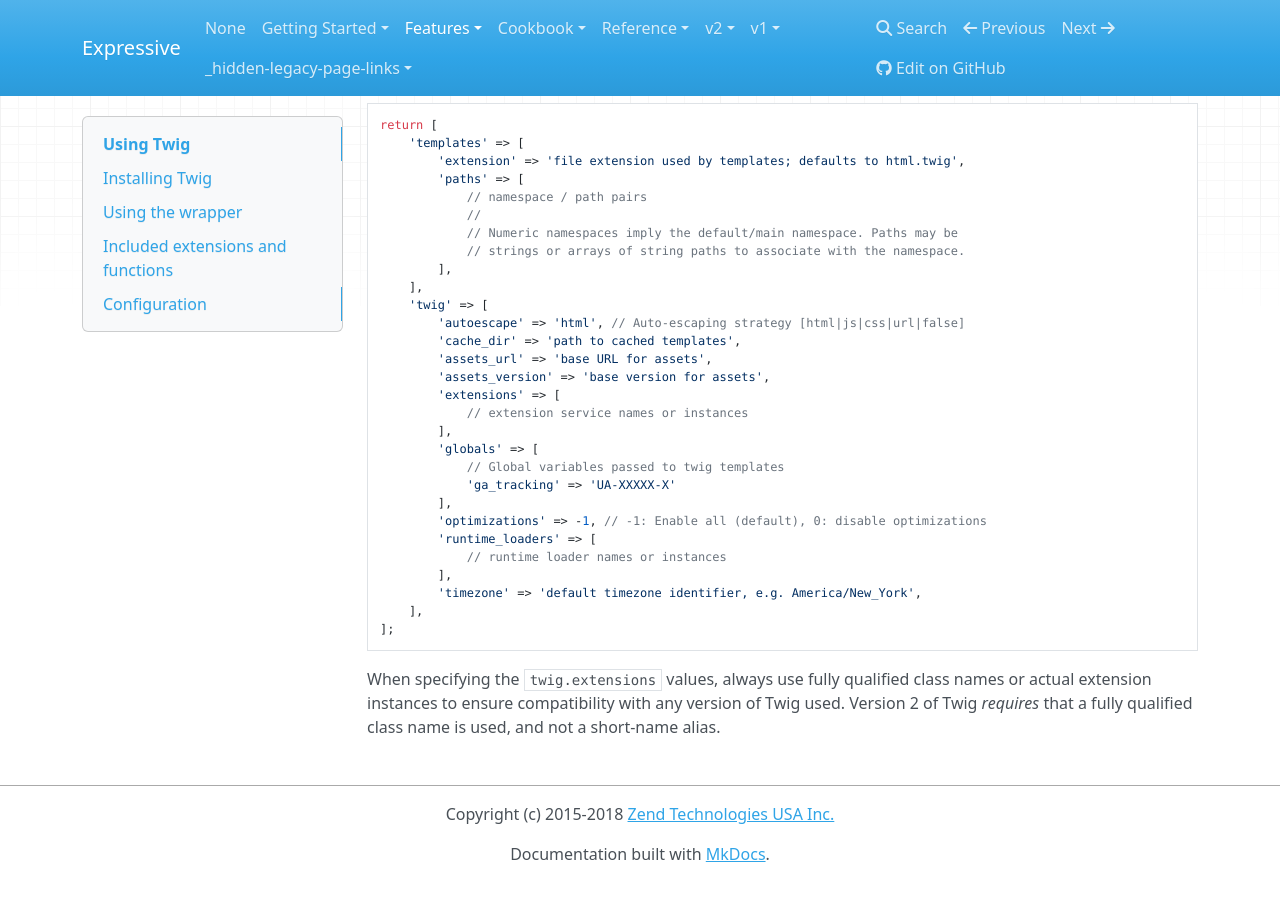
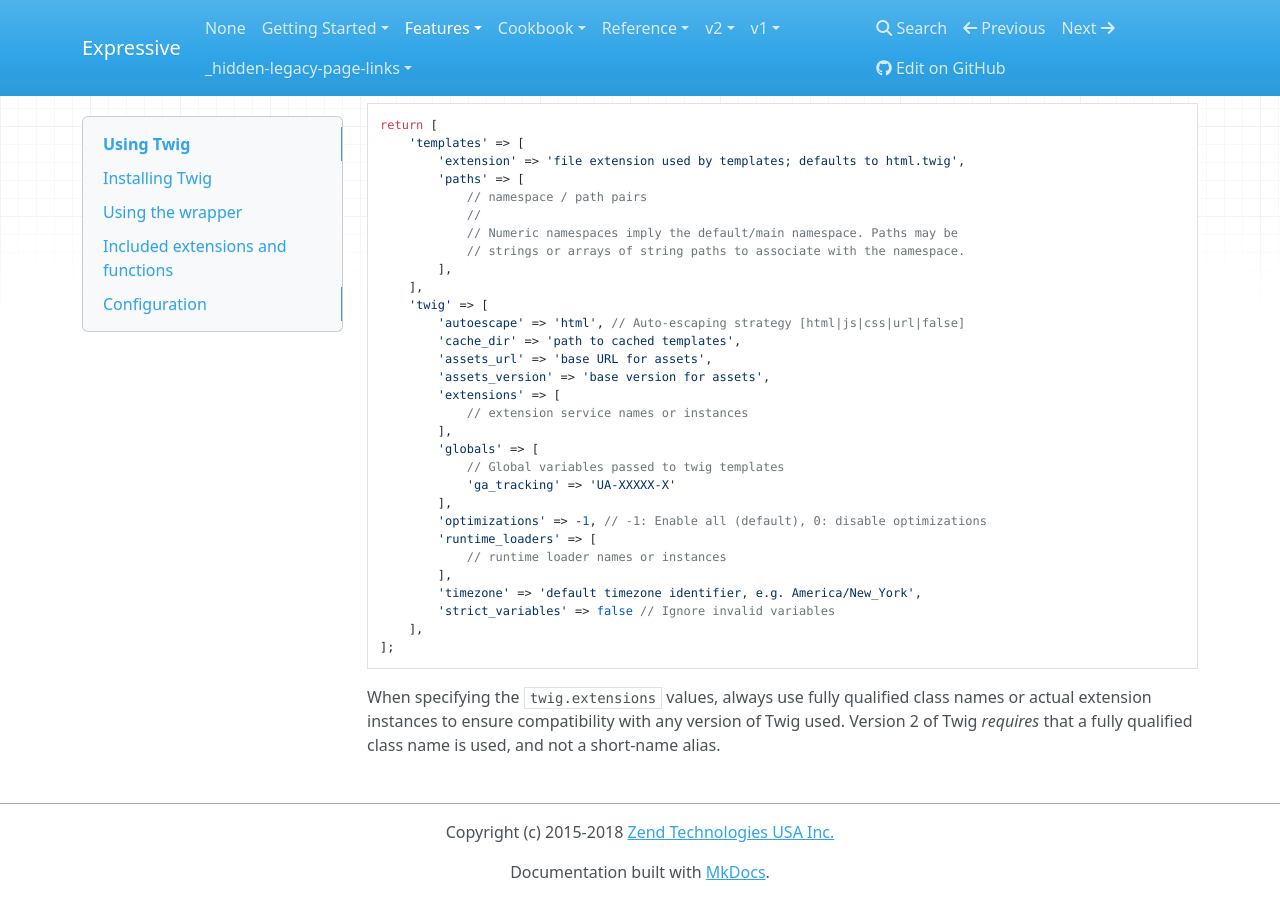
Before and after one commit to zendframework/zend-expressive, an MkDocs documentation site: the page built from docs/book/v3/features/template/twig.md, in a window 1280 px wide and 900 px high, scrolled down 1875 px. Built offline with MkDocs 1.6.1, drawn with Linux system fonts in a browser that asks for light colours; nearby versions of some CDN libraries; old or Windows-style settings are respelled for this version of MkDocs.

Commit message:
Update twig.md
add documentation for : https://github.com/zendframework/zend-expressive-twigrenderer/pull/56

````diff
--- a/docs/book/v3/features/template/twig.md
+++ b/docs/book/v3/features/template/twig.md
@@ -130,6 +130,7 @@ return [
             // runtime loader names or instances
         ],
         'timezone' => 'default timezone identifier, e.g. America/New_York',
+        'strict_variables' => false // Ignore invalid variables
     ],
 ];
 ```
````
